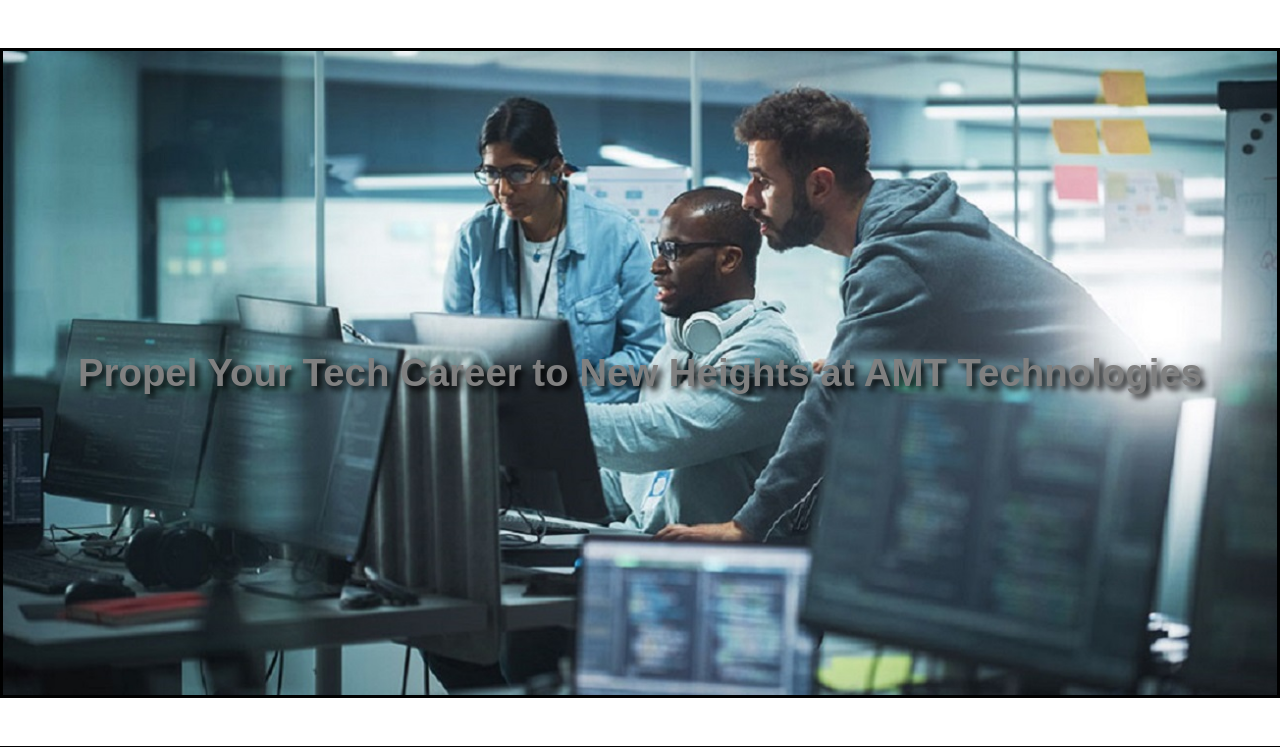
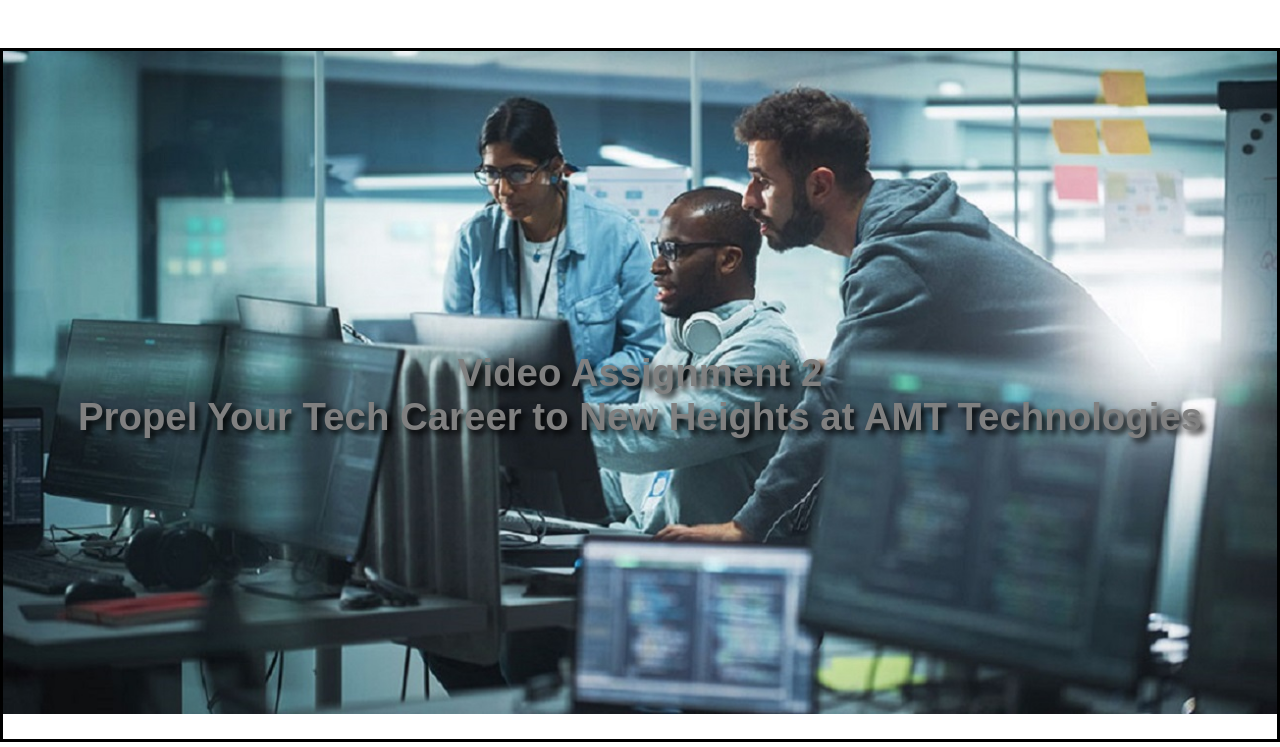
Before and after one commit to nminh2209/ass2, a PHP site: page / in a window 1280 px wide. Shown: the part 101-848 px from the top of the page. Run offline with PHP 8.4, Linux system fonts and the light colour scheme.

Commit message:
Reference added

```diff
--- a/assigment2/index.php
+++ b/assigment2/index.php
@@ -1,5 +1,6 @@
 <!DOCTYPE html>
 <html lang="en">
+
 <head>
     <meta charset="UTF-8">
     <meta name="viewport" content="width=device-width, initial-scale=1.0">
@@ -9,14 +10,15 @@
     <link rel="stylesheet" href="styles/styles.css">
     <title>AMT Technologies</title>
 </head>
+
 <body class="bodycuaan">
     <?php include 'header.inc'; ?>
 
     <div id="container-cuaan">
         <div class="section-cuaan">
             <div id="topPhrase">
-              <a class="ytbdemo" href="https://youtu.be/c-rvNyI2DMg" title="YouTubeDemonstration">Propel Your Tech Career to New Heights at AMT Technologies
-              </a>
+                <a class="ytbdemo" href="https://www.youtube.com/watch?v=azdFulLFmeA" title="YouTubeDemonstration">Video Assignment 2</a> <br />
+                <a class="ytbdemo" href="https://youtu.be/c-rvNyI2DMg" title="YouTubeDemonstration">Propel Your Tech Career to New Heights at AMT Technologies </a>
             </div>
         </div>
 
@@ -51,4 +53,5 @@
 
     <?php include 'footer.inc'; ?>
 </body>
+
 </html>
--- a/assigment2/processEOI.php
+++ b/assigment2/processEOI.php
@@ -98,3 +98,5 @@ if ($_SERVER["REQUEST_METHOD"] == "POST") {
     header("Location: error_page.php");
     exit;
 }
+
+// References: https://www.w3schools.com/php/func_mail_mail.asp // https://stackoverflow.com/questions/5335273/how-can-i-send-an-email-using-php //
--- a/assigment2/settings.php
+++ b/assigment2/settings.php
@@ -1,8 +1,7 @@
 <?php
 $host = "feenix-mariadb.swin.edu.au";
-$user = "s104789808"; //Username
-$pwd = "221002"; //Password
+$user = "s104789808"; //Username for login page : s104789808@student.swin.edu.au
+$pwd = "221002"; //Password for login page : 221002
 $sql_db = "s104789808_db"; //DB Name
 
 $conn = @mysqli_connect($host, $user, $pwd, $sql_db);
-?>
```
Also changed, not shown: assigment2/displayEOI.php (+7 -0 lines), assigment2/jobs.php (+9 -0 lines), assigment2/moreabout.php (+11 -3 lines).
